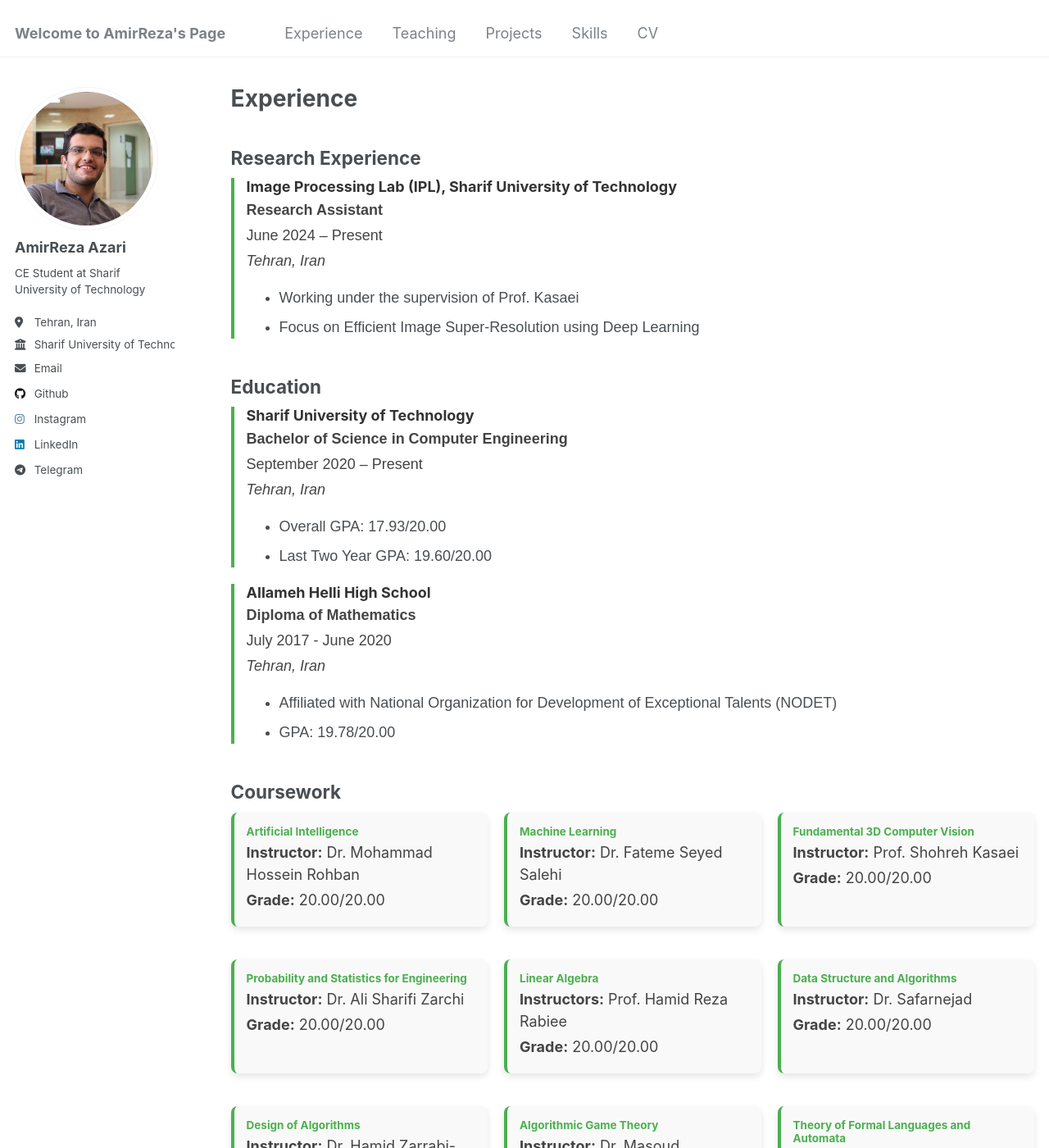
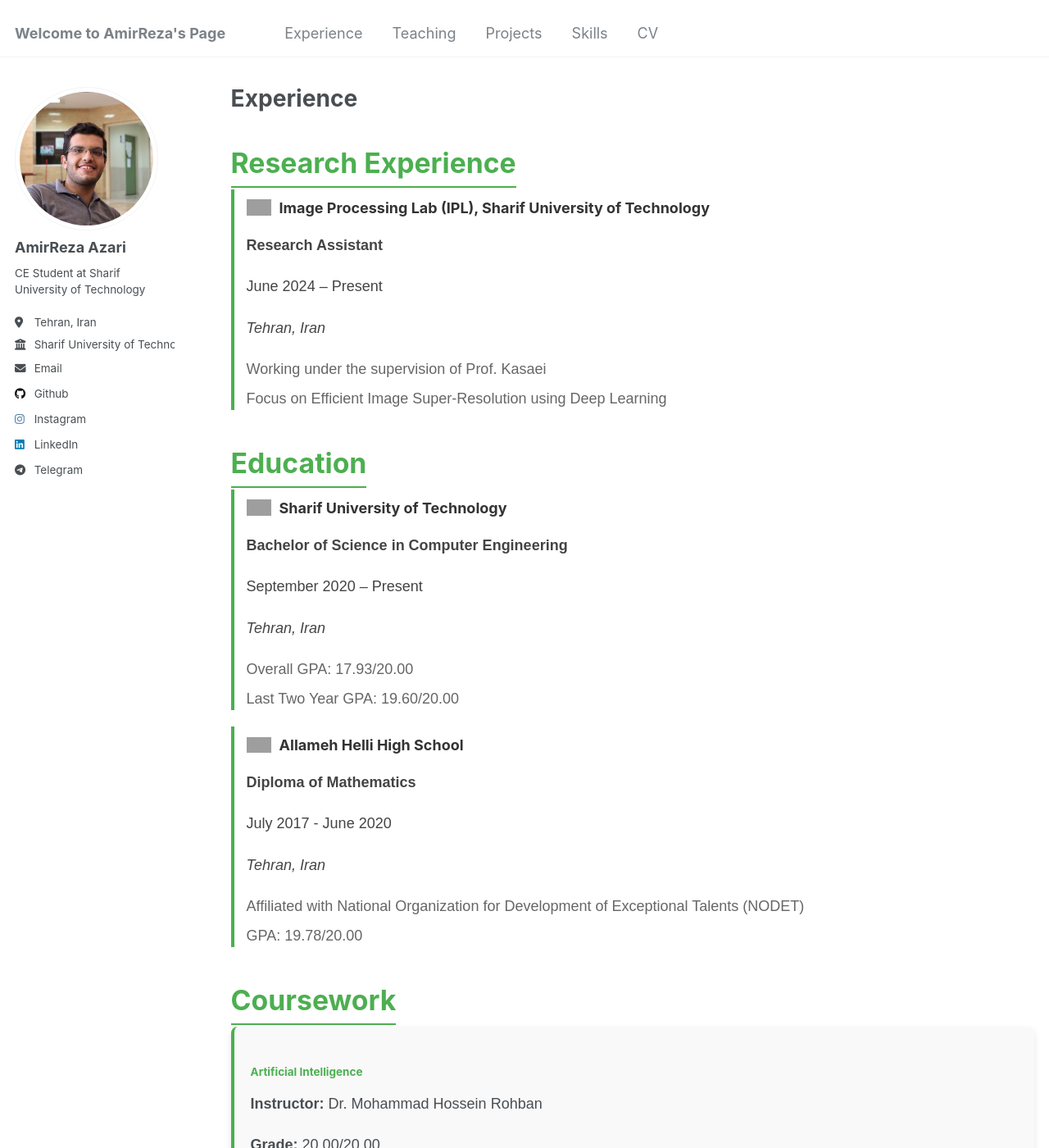
Before and after one commit to Amirreza81/Amirreza81.github.io, a Jekyll site: the page built from _pages/education.md, in a window 1280 px wide and 1400 px high. Shown: the whole window at 82% size. Built offline with Jekyll 4.4.1, drawn with Linux system fonts in a browser that asks for light colours; some of the changed text lies outside the part shown; grey boxes are pictures that could not be loaded.

Commit message:
add stickers

```diff
--- a/_pages/education.md
+++ b/_pages/education.md
@@ -5,12 +5,10 @@ permalink: /experience/
 author_profile: true
 ---
 
-## Research Experience
-
+## <span class="section-title">Research Experience</span>
 <div class="experience-section">
-
-  <!-- Research Experience Section -->
   <div class="exp-item">
+    <img src="https://upload.wikimedia.org/wikipedia/commons/7/73/Research-icon.svg" class="icon" alt="Research Icon">
     <h3>Image Processing Lab (IPL), Sharif University of Technology</h3>
     <p><strong>Research Assistant</strong></p>
     <p>June 2024 – Present</p>
@@ -20,14 +18,12 @@ author_profile: true
       <li>Focus on Efficient Image Super-Resolution using Deep Learning</li>
     </ul>
   </div>
-
 </div>
 
-## Education
-
+## <span class="section-title">Education</span>
 <div class="experience-section">
-
   <div class="exp-item">
+    <img src="https://upload.wikimedia.org/wikipedia/commons/3/35/Book_icon.svg" class="icon" alt="Education Icon">
     <h3>Sharif University of Technology</h3>
     <p><strong>Bachelor of Science in Computer Engineering</strong></p>
     <p>September 2020 – Present</p>
@@ -39,6 +35,7 @@ author_profile: true
   </div>
 
   <div class="exp-item">
+    <img src="https://upload.wikimedia.org/wikipedia/commons/3/35/Book_icon.svg" class="icon" alt="Education Icon">
     <h3>Allameh Helli High School</h3>
     <p><strong>Diploma of Mathematics</strong></p>
     <p>July 2017 - June 2020</p>
@@ -48,110 +45,101 @@ author_profile: true
       <li>GPA: 19.78/20.00</li>
     </ul>
   </div>
-
 </div>
 
-## Coursework
-
+## <span class="section-title">Coursework</span>
 <div class="coursework-section">
-
   <div class="course-card">
     <h4>Artificial Intelligence</h4>
     <p><strong>Instructor:</strong> Dr. Mohammad Hossein Rohban</p>
     <p><strong>Grade:</strong> 20.00/20.00</p>
   </div>
 
-  <div class="course-card">
-    <h4>Machine Learning</h4>
-    <p><strong>Instructor:</strong> Dr. Fateme Seyed Salehi</p>
-    <p><strong>Grade:</strong> 20.00/20.00</p>
-  </div>
-
-  <div class="course-card">
-    <h4>Fundamental 3D Computer Vision</h4>
-    <p><strong>Instructor:</strong> Prof. Shohreh Kasaei</p>
-    <p><strong>Grade:</strong> 20.00/20.00</p>
-  </div>
-
-  <div class="course-card">
-    <h4>Probability and Statistics for Engineering</h4>
-    <p><strong>Instructor:</strong> Dr. Ali Sharifi Zarchi</p>
-    <p><strong>Grade:</strong> 20.00/20.00</p>
-  </div>
-
-  <div class="course-card">
-    <h4>Linear Algebra</h4>
-    <p><strong>Instructors:</strong> Prof. Hamid Reza Rabiee</p>
-    <p><strong>Grade:</strong> 20.00/20.00</p>
-  </div>
-
-  <div class="course-card">
-    <h4>Data Structure and Algorithms</h4>
-    <p><strong>Instructor:</strong> Dr. Safarnejad</p>
-    <p><strong>Grade:</strong> 20.00/20.00</p>
-  </div>
-
-  <div class="course-card">
-    <h4>Design of Algorithms</h4>
-    <p><strong>Instructor:</strong> Dr. Hamid Zarrabi-Zadeh</p>
-    <p><strong>Grade:</strong> 19.20/20.00</p>
-  </div>
-
-  <div class="course-card">
-    <h4>Algorithmic Game Theory</h4>
-    <p><strong>Instructor:</strong> Dr. Masoud Seddighin</p>
-    <p><strong>Grade:</strong> 20.00/20.00</p>
-  </div>
-
-  <div class="course-card">
-    <h4>Theory of Formal Languages and Automata</h4>
-    <p><strong>Instructor:</strong> Dr. Mahdi Dowlati</p>
-    <p><strong>Grade:</strong> 20.00/20.00</p>
-  </div>
-
-  <div class="course-card">
-    <h4>Operating Systems</h4>
-    <p><strong>Instructor:</strong> Dr. Mirzaei</p>
-    <p><strong>Grade:</strong> 20.00/20.00</p>
-  </div>
-
-  <div class="course-card">
-    <h4>Compiler Design</h4>
-    <p><strong>Instructor:</strong> Ms. HosseinMardi</p>
-    <p><strong>Grade:</strong> 20.00/20.00</p>
-  </div>
+  <!-- Add more course cards as needed -->
 
 </div>
 
 <style>
-  .experience-section {
+  /* General styles */
+  .experience-section, .coursework-section {
     font-family: Arial, sans-serif;
   }
-  .exp-item, .course-card {
+  .section-title {
+    color: #4CAF50;
+    font-size: 1.5em;
+    font-weight: bold;
+    border-bottom: 2px solid #4CAF50;
+    padding-bottom: 8px;
+    margin-top: 20px;
+  }
+
+  /* Icon animations */
+  .icon {
+    width: 30px;
+    margin-right: 10px;
+    vertical-align: middle;
+    transition: transform 0.3s ease;
+  }
+  .icon:hover {
+    transform: scale(1.2) rotate(10deg);
+  }
+
+  /* Experience items */
+  .exp-item {
     border-left: 4px solid #4CAF50;
     padding-left: 15px;
     margin-bottom: 20px;
+    position: relative;
+    padding-top: 10px;
   }
-  .exp-item h3, .course-card h4 {
+  .exp-item h3 {
+    display: inline-block;
     margin: 0;
     color: #333;
   }
-  .exp-item p, .course-card p {
-    margin: 4px 0;
+  .exp-item p, .exp-item ul {
     color: #444;
   }
-  .coursework-section {
-    display: grid;
-    grid-template-columns: repeat(auto-fill, minmax(250px, 1fr));
-    gap: 20px;
+  .exp-item ul {
+    list-style-type: none;
+    padding: 0;
   }
+  .exp-item li {
+    color: #666;
+  }
+
+  /* Coursework cards */
   .course-card {
     background-color: #f9f9f9;
     border-radius: 8px;
-    padding: 15px;
+    padding: 20px;
     box-shadow: 0 4px 8px rgba(0, 0, 0, 0.1);
+    border-left: 4px solid #4CAF50;
+    position: relative;
+    transition: transform 0.2s ease, box-shadow 0.2s ease;
+  }
+  .course-card:hover {
+    transform: translateY(-5px);
+    box-shadow: 0 8px 16px rgba(0, 0, 0, 0.2);
   }
   .course-card h4 {
     color: #4CAF50;
   }
+
+  /* Button styles for GitHub links */
+  .btn {
+    display: inline-block;
+    padding: 10px 15px;
+    margin-top: 10px;
+    color: white;
+    background-color: #4CAF50;
+    text-decoration: none;
+    border-radius: 5px;
+    font-weight: bold;
+    transition: background-color 0.3s ease, transform 0.2s ease;
+  }
+  .btn:hover {
+    background-color: #388E3C;
+    transform: scale(1.05);
+  }
 </style>
```
